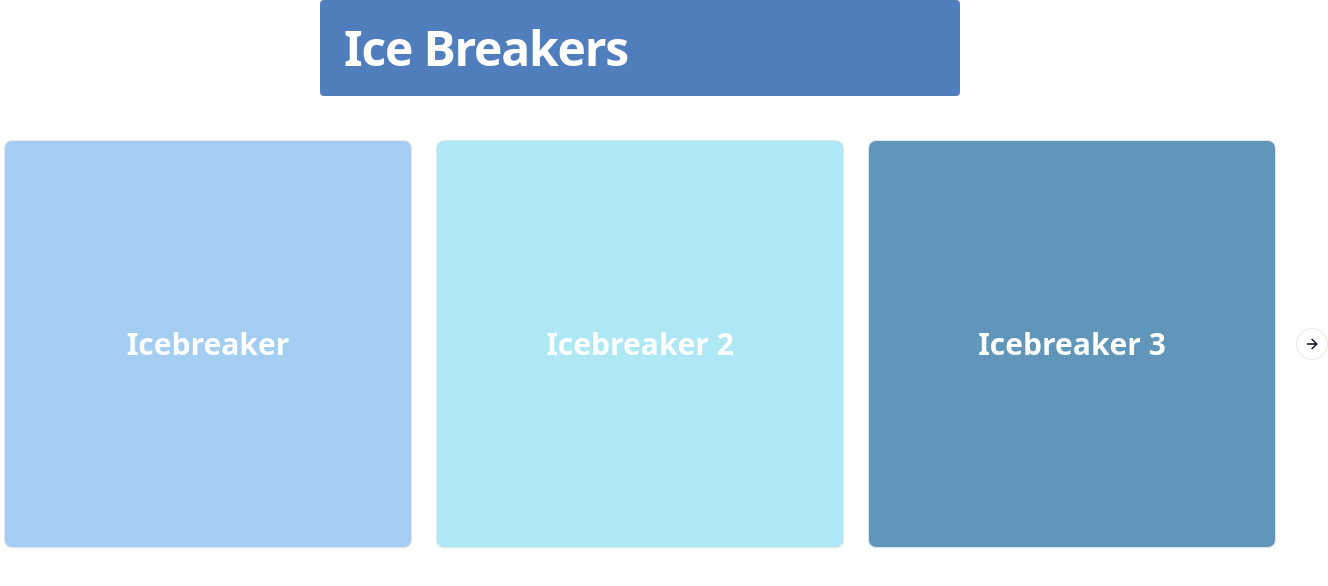
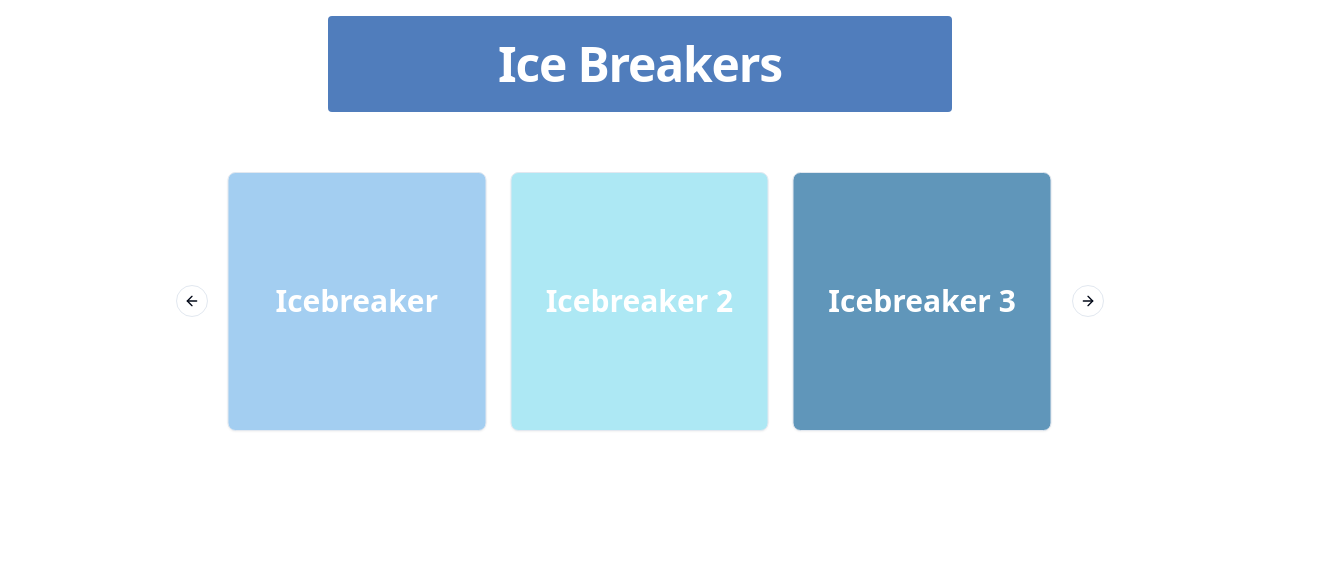
Before and after one commit to Brattetveit/Ice-breakers, a React (Vite) app in the folder client/: page / in a window 1280 px wide. Shown: the top 586 px of the page, 1328 px wide, since content can reach past the window. Built offline with nearby package versions, Linux system fonts and the light colour scheme; no server answers.

Commit message:
fixed homepage styling

```diff
--- a/client/src/pages/Home.tsx
+++ b/client/src/pages/Home.tsx
@@ -7,11 +7,8 @@ import {
   CarouselNext,
   CarouselPrevious,
 } from "@/components/ui/carousel";
-
 import { type Icebreaker } from "@/hooks/useGetIcebreakers";
-
 import { useGetIcebreakers } from "@/hooks/useGetIcebreakers";
-
 import { useEffect } from "react";
 
 const CAROUSEL_COLORS = ["#A3CEF1", "#ADE8F4", "#6096BA"];
@@ -56,16 +53,15 @@ export const Home = () => {
   }, []);
 
   return (
-    <div className="flex flex-col gap-10 items-center w-full">
-      <div className="bg-[#507DBC] text-white p-6 w-1/2 rounded">
+    <div className="flex flex-col items-center w-full min-h-screen gap-14 p-4">
+      <div className="bg-[#507DBC] text-white p-6 w-1/2 rounded flex justify-center">
         <H1>Ice Breakers</H1>
       </div>
-
+      <div className="sm:w-1/3 lg:w-2/3">
         {isLoading ? (
-        <div>Loading...</div>
+          "Loading..."
         ) : (
           <Carousel
-          className="w-full"
             opts={{
               loop: true,
               startIndex: 1,
@@ -96,5 +92,6 @@ export const Home = () => {
           </Carousel>
         )}
       </div>
+    </div>
   );
 };
```
Lines whose indentation alone changed are shown as unchanged.
